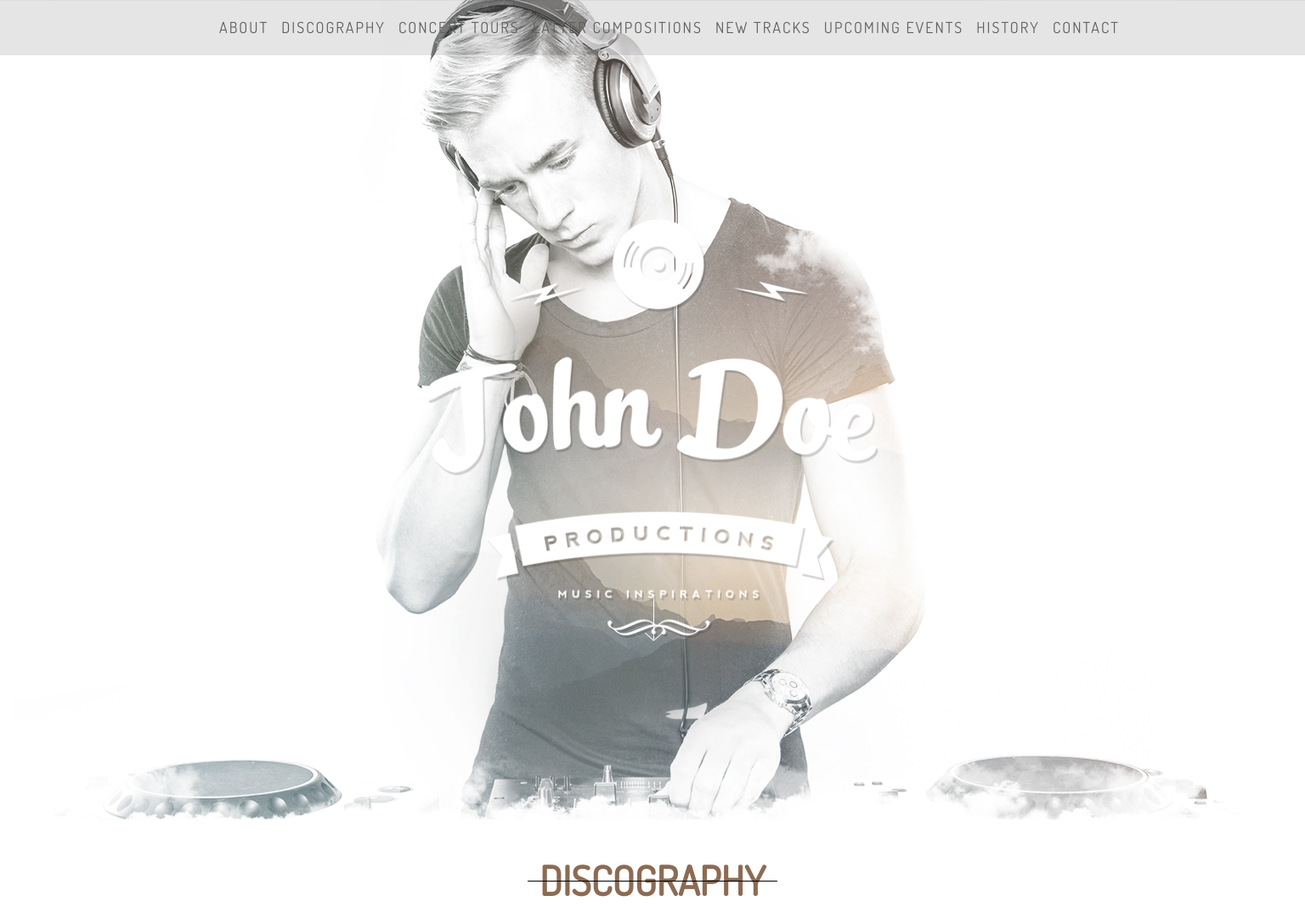
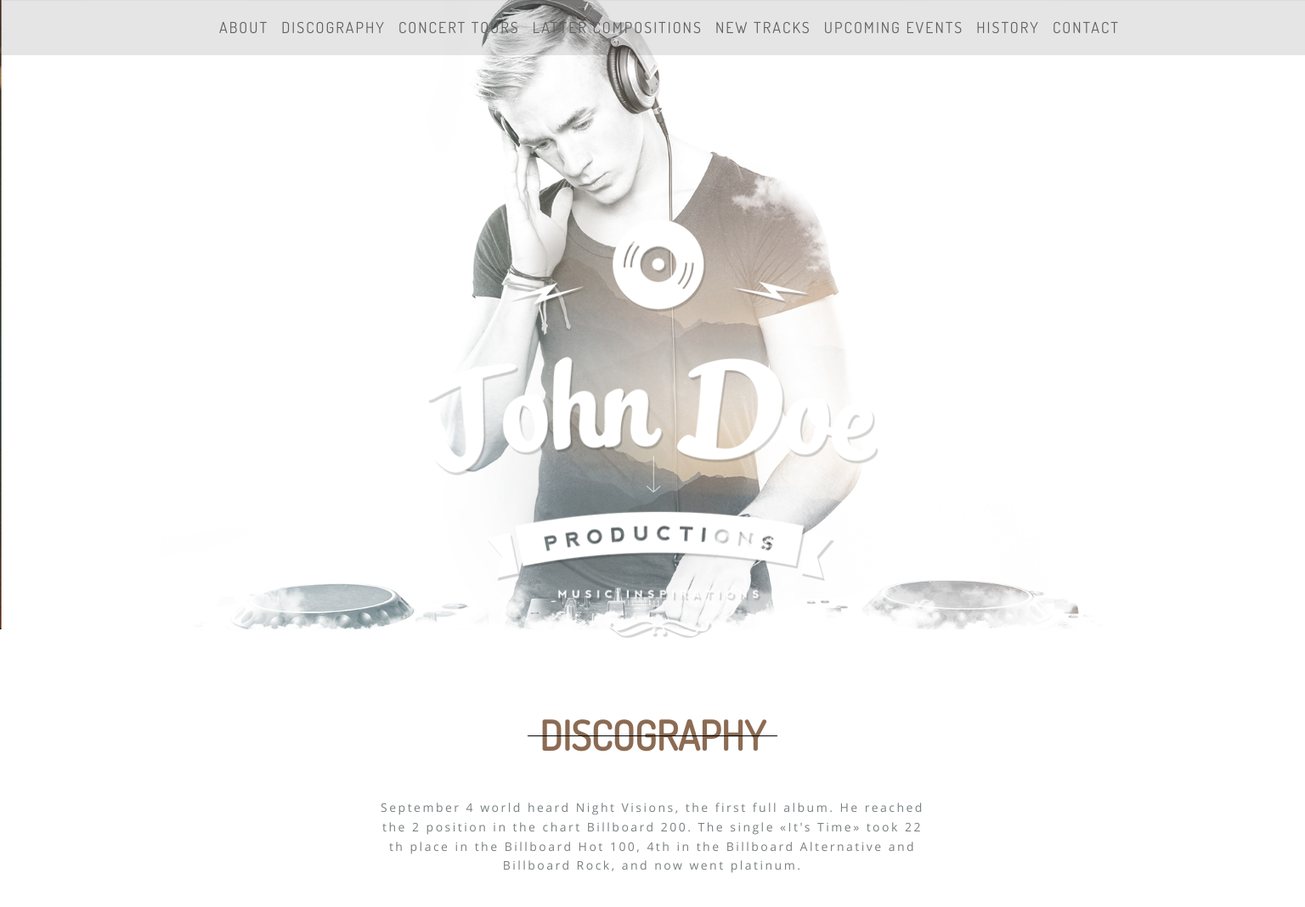
Before and after one commit to gilrann/musicjd, a plain HTML site: page index.html in a window 1536 px wide. Shown: the top 1068 px of the page at 85% size. Drawn offline with nearby package versions, Linux system fonts and the light colour scheme; a web font is replaced by a local one.

Commit message:
Update musicjd.css

```diff
--- a/musicjd.css
+++ b/musicjd.css
@@ -122,7 +122,7 @@ body {
 
 @media (min-width: 990px) {
   .header__main {
-	  background-image: url("img/backtop--l.jpg");
+	  background-image: url("img/backtop--m.jpg");
 	  flex-shrink: 0;
 	  width: 100vw;
 	  flex-direction: column;
@@ -130,8 +130,8 @@ body {
 	  padding-left: 0;
 	  padding-right: 0;
 	  justify-content: flex-start;
-	  background-size: auto;
-	  height: auto;
+	  background-size: 100% auto;
+	  height: 75vw;
 	  padding-bottom: 0;
 	}
   .header__nav {
@@ -150,7 +150,6 @@ body {
     margin: 3.2rem 3.7rem 0 0;
   }
   .header__logo {
-    padding-bottom: 25rem;
     padding-top: 5rem;
   }
   .header__logo img {
@@ -159,7 +158,7 @@ body {
 }
 
 @media (min-width: 1400px) {
-  .header__main {}
+  .header__main {height: 50vw;background-image: url("img/backtop--l.jpg");}
   .header__nav {}
   .header__menu {
     width: 100%;
@@ -185,10 +184,14 @@ body {
   .header__nav svg {
     display: none;
   }
-  .header__logo {padding-bottom: 18rem;}
+  .header__logo {height: auto;padding-bottom: 0;}
   .header__logo img {}
 }
 /*-------------------------------------------------------*/
+main {
+  margin-top: 5rem;
+}
+
 .hidden {
   position: absolute !important;
   clip: rect(1px 1px 1px 1px); /* IE6, IE7 */
```
